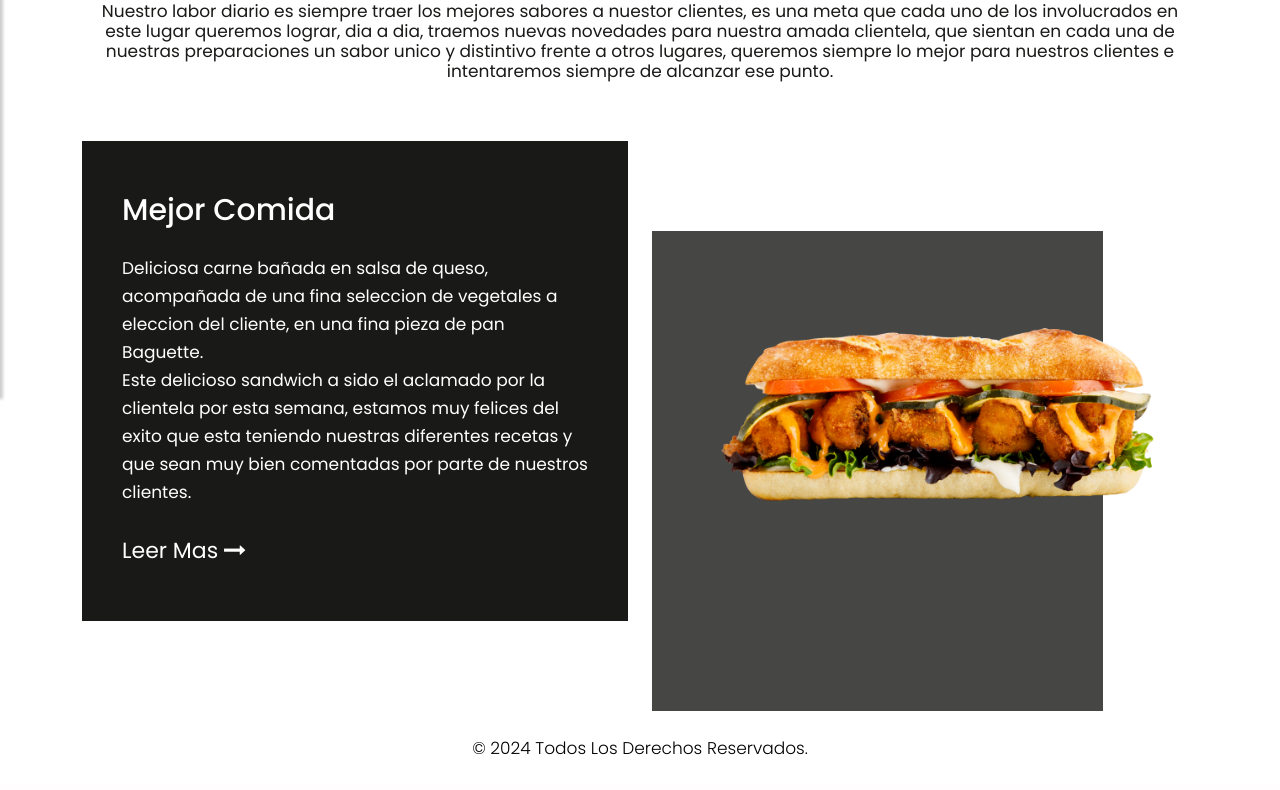
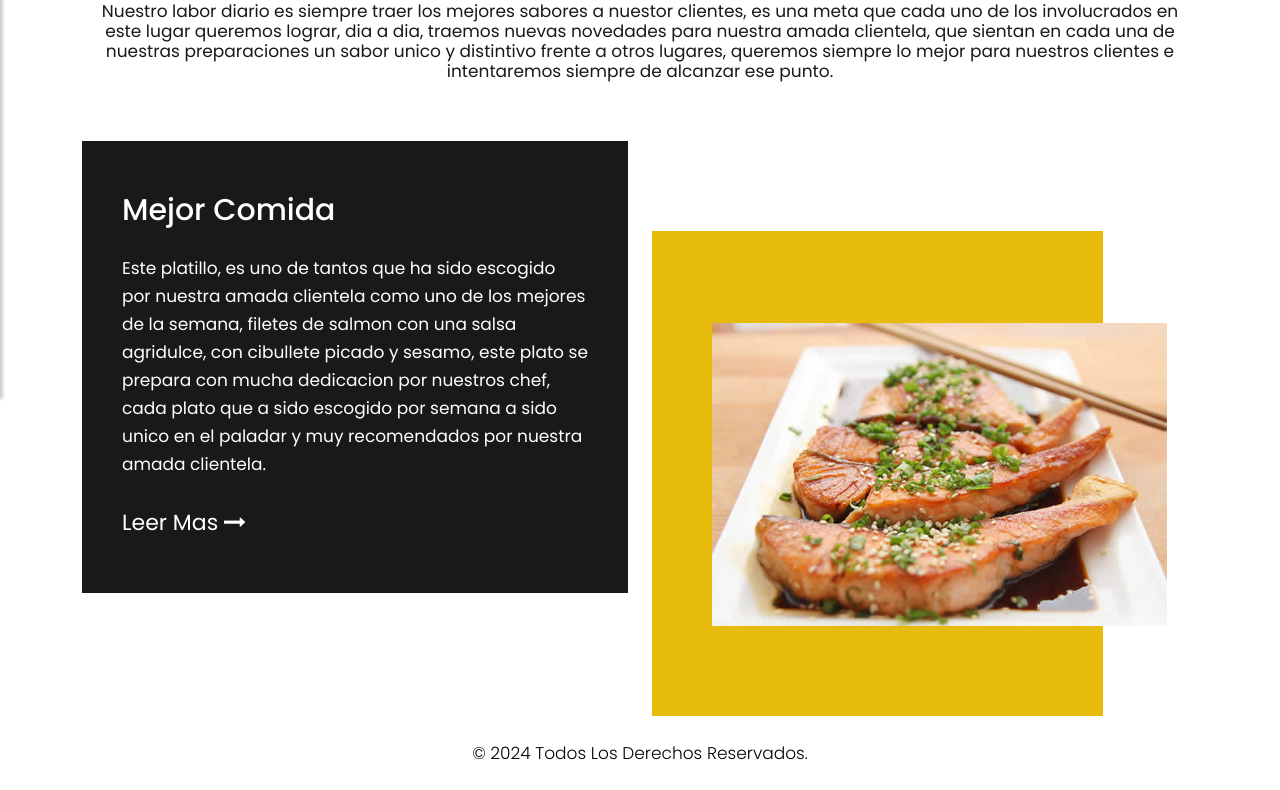
Before and after one commit to Mursito1/santfoodrail, a Django app: page /nosotros in a window 1280 px wide. Shown: the part 404-1194 px from the top of the page. Before the commit the page ends 1159 px from the top, so only its background shows below. Run offline with Django 4.2, Linux system fonts and the light colour scheme; some libraries are stand-ins or nearby versions.

Commit message:
cambios css - nosotros

```diff
--- a/blog/static/css/style.css
+++ b/blog/static/css/style.css
@@ -530,7 +530,7 @@
 }
  .about .about_img {
      height: 100%;
-     background: #464645;
+     background: #e7bb0b;
      margin-top: 90px;
 }
  .about .about_img figure {
--- a/blog/templates/nosotros.html
+++ b/blog/templates/nosotros.html
@@ -128,18 +128,15 @@
          <div class="col-xl-6 col-lg-6 col-md-12 col-sm-12">
              <div class="about_box">
                  <h3>Mejor Comida</h3>
-                 <p>Deliciosa carne bañada en salsa de queso, acompañada de una fina seleccion de vegetales a eleccion del cliente,
-                    en una fina pieza de pan Baguette.
-                    <br>
-                    Este delicioso sandwich a sido el aclamado por la clientela por esta semana, estamos muy felices del exito que esta teniendo
-                    nuestras diferentes recetas y que sean muy bien comentadas por parte de nuestros clientes.
-                 </p>
+                 <p>Este platillo, es uno de tantos que ha sido escogido por nuestra amada clientela como uno de los mejores de la semana, filetes de salmon con una salsa agridulce,
+                    con cibullete picado y sesamo, este plato se prepara con mucha dedicacion por nuestros chef, cada plato que a sido escogido por semana a sido unico en el paladar
+                    y muy recomendados por nuestra amada clientela.</p>
                     <a href="{% url 'menus' %}">Leer Mas <i class="fa fa-long-arrow-right" aria-hidden="true"></i></a>
              </div>
          </div>
           <div class="col-xl-5 col-lg-5 col-md-10 col-sm-12 about_img_boxpdnt">
              <div class="about_img">
-                 <center><figure><img src="{% static 'images/info.png' %}" alt="#/"></figure></center>
+                 <center><figure><img src="{% static 'images/about-img.jpg' %}" alt="#/"></figure></center>
              </div>
          </div>
        </div>
```
